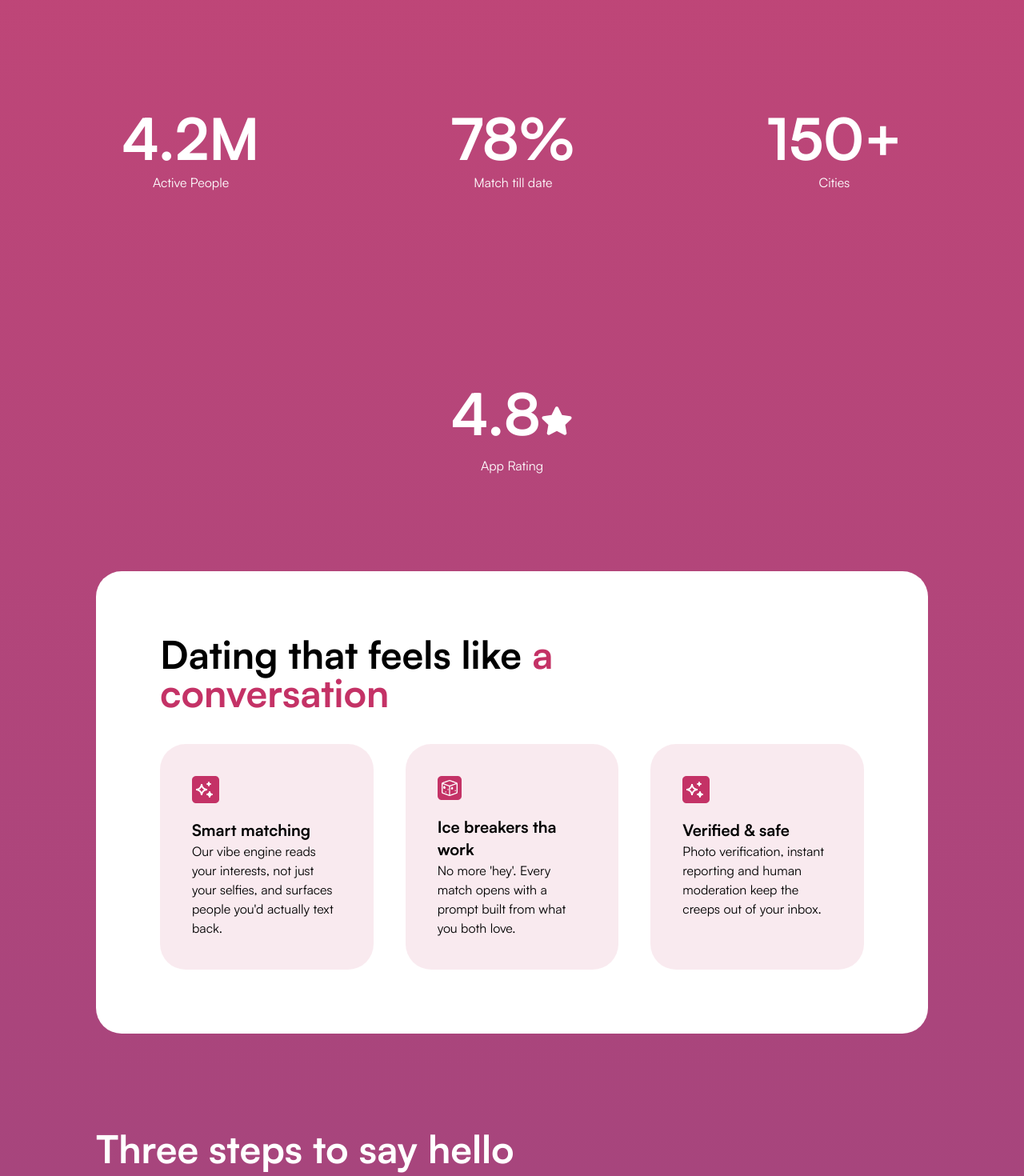
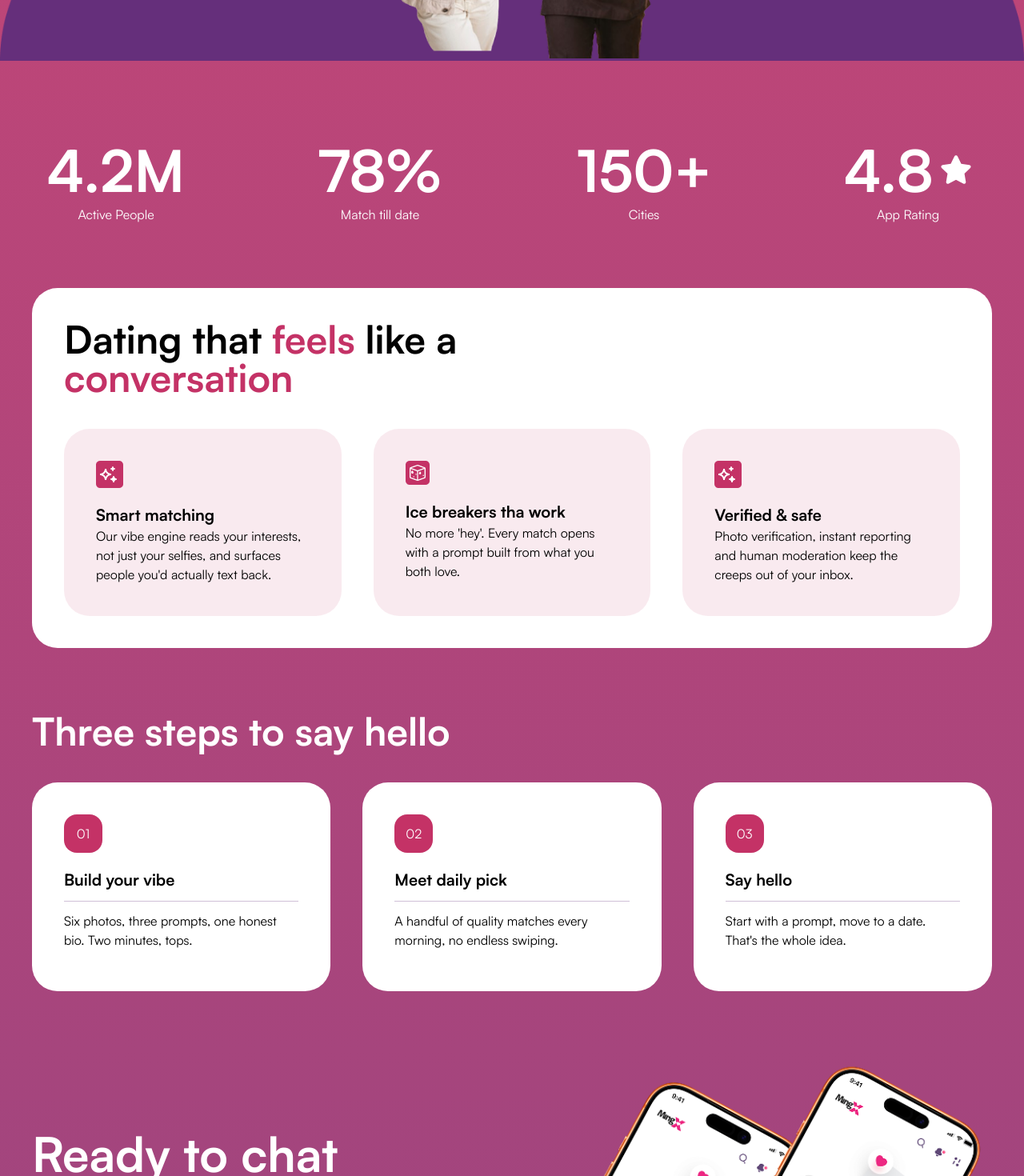
Before and after one commit to Delusumbo/MingX, a React (Vite) app: page / in a window 1280 px wide. Shown: the part 740-2210 px from the top of the page at 80% size. Built offline with nearby package versions, Linux system fonts and the light colour scheme.

Commit message:
home page design fixed

```diff
--- a/src/components/Layout.tsx
+++ b/src/components/Layout.tsx
@@ -244,7 +244,6 @@ export default function Layout() {
 			<Sidebar />
 
 			<main className="min-h-screen lg:ml-61.25">
-				<Header />
 
 				<div key={location.pathname}>
 					<Outlet />
--- a/src/pages/Home/Home.tsx
+++ b/src/pages/Home/Home.tsx
@@ -64,7 +64,7 @@ const Home = () => {
 
 				{/* Desktop Button */}
 				<div className="hidden lg:block">
-					<Link to='/login' className="rounded-xl bg-black px-5 py-4 text-xl text-white">
+					<Link to="/login" className="rounded-xl bg-black px-5 py-4 text-xl text-white">
 						Get Started
 					</Link>
 				</div>
@@ -109,7 +109,7 @@ const Home = () => {
 			</header>
 
 			{/* Hero */}
-			<section className="relative min-h-screen overflow-hidden">
+			<section className="relative min-h-screen overflow-hidden lg:h-200">
 				{/* Decorative dots */}
 				<div className="hidden lg:block">
 					<div className="absolute left-[8%] top-[20%] h-5 w-5 rounded-full bg-white" />
@@ -118,14 +118,14 @@ const Home = () => {
 					<img src={Heart} alt="" className="absolute right-[8%] top-[5%]" />
 
 					{/* Abstract line */}
-					<img src={AbstractLine} alt="" className="absolute right-[8%] top-[27%] z-10" />
+					<img src={AbstractLine} alt="" className="absolute right-[8%] top-[30%] z-10" />
 
 					{/* Profile card */}
-					<img src={ProfileCard} alt="" className="absolute right-[5%] top-[57%] z-30" />
+					<img src={ProfileCard} alt="" className="absolute right-[5%] top-[66%] z-30" />
 
 					{/* Right card */}
-					<img src={MessageCard} alt="" className="absolute right-[10%] top-[22%] z-30" />
-					<img src={View} alt="" className="absolute left-[10%] top-[22%] z-30" />
+					<img src={MessageCard} alt="" className="absolute right-[10%] top-[25%] z-30" />
+					<img src={View} alt="" className="absolute left-[10%] top-[30%] z-30" />
 				</div>
 
 				{/* Heading */}
@@ -142,40 +142,51 @@ const Home = () => {
 
 				{/* Bottom purple shape */}
 				<div className="hidden lg:block">
-					<img src={Purple} alt="" className="absolute bottom-50 left-0 w-full h-60  z-0" />
+					<img src={Purple} alt="" className="absolute top-125 left-0 w-full h-60  z-0" />
 				</div>
 
 				{/* People */}
-				<img src={People} alt="" className="absolute lg:bottom-50 left-1/2 z-20 -translate-x-1/2" />
+				<img
+					src={People}
+					alt=""
+					className="absolute lg:top-85 left-1/2 z-20 w-100 -translate-x-1/2"
+				/>
 			</section>
 
 			{/* Rating section */}
-			<section className="flex flex-wrap items-center justify-center gap-25 lg:gap-60 text-white">
-				<div>
-					<h3 className="text-7xl mb-2 font-bold">4.2M</h3>
-					<p className="text-center">Active People</p>
+			<section className="container mx-auto px-5 py-10">
+				<div className="grid grid-cols-1 gap-10 text-white sm:grid-cols-2 lg:grid-cols-4 lg:gap-20">
+					<div className="text-center">
+						<h3 className="mb-2 text-5xl font-bold lg:text-7xl">4.2M</h3>
+						<p>Active People</p>
 					</div>
-				<div>
-					<h3 className="text-7xl mb-2 font-bold">78%</h3>
-					<p className="text-center">Match till date</p>
+
+					<div className="text-center">
+						<h3 className="mb-2 text-5xl font-bold lg:text-7xl">78%</h3>
+						<p>Match till date</p>
 					</div>
-				<div>
-					<h3 className="text-7xl mb-2 font-bold">150+</h3>
-					<p className="text-center">Cities</p>
+
+					<div className="text-center">
+						<h3 className="mb-2 text-5xl font-bold lg:text-7xl">150+</h3>
+						<p>Cities</p>
 					</div>
-				<div>
-					<h3 className="text-7xl mb-2 font-bold">
+
+					<div className="text-center">
+						<h3 className="mb-2 flex items-center justify-center gap-2 text-5xl font-bold lg:text-7xl">
 							4.8
-						<FaStar className="text-white w-10 inline" />
+							<FaStar className="w-7 lg:w-10" />
 						</h3>
-					<p className="text-center">App Rating</p>
+						<p>App Rating</p>
+					</div>
 				</div>
 			</section>
 
 			{/* dating feels */}
-			<section className="mt-20 lg:m-30 rounded-4xl p-10 lg:p-20 bg-white">
+			<section className="container mx-auto px-10 py-10 ">
+				<div className="bg-white rounded-4xl p-10">
 					<h2 className="text-5xl font-bold text-black mb-10 w-full lg:w-125">
-					Dating that feels like <span className="text-[#C43266]">a conversation</span>
+						Dating that <span className="text-[#C43266]">feels</span> like a{" "}
+						<span className="text-[#C43266]">conversation</span>
 					</h2>
 					<div className="grid grid-cols-1 gap-10 md:grid-cols-2 lg:grid-cols-3 w-full">
 						<div className="bg-[#C432661A] rounded-4xl p-10">
@@ -208,10 +219,12 @@ const Home = () => {
 							</div>
 						</div>
 					</div>
+				</div>
 			</section>
 
 			{/* steps */}
-			<section className="mx-10 my-20 lg:m-30 rounded-4xl">
+			<section className="container mx-auto p-10">
+				<div className="rounded-4xl">
 					<h3 className="text-5xl font-bold text-white mb-10">Three steps to say hello</h3>
 					<div className="grid grid-cols-1 gap-10 md:grid-cols-2 lg:grid-cols-3">
 						<div className="bg-white rounded-4xl p-10">
@@ -221,7 +234,9 @@ const Home = () => {
 							<div className="mt-5">
 								<h3 className="text-xl font-bold text-black my-3">Build your vibe</h3>
 								<hr className="text-[#652F7B4D]" />
-							<p className="my-3">Six photos, three prompts, one honest bio. Two minutes, tops.</p>
+								<p className="my-3">
+									Six photos, three prompts, one honest bio. Two minutes, tops.
+								</p>
 							</div>
 						</div>
 						<div className="bg-white rounded-4xl p-10">
@@ -247,10 +262,12 @@ const Home = () => {
 							</div>
 						</div>
 					</div>
+				</div>
 			</section>
 
 			{/* ready to chat */}
-			<section className="lg:m-30 p-10 lg:p-20 flex flex-col items-center justify-between gap-10 lg:flex-row">
+			<section className="container mx-auto p-10">
+				<div className="flex flex-col items-center justify-between gap-10 lg:flex-row">
 					<div>
 						<h3 className="text-6xl font-bold text-white mb-10">Ready to chat now?</h3>
 						<p className="w-full lg:w-125 mb-10 text-white">
@@ -265,6 +282,7 @@ const Home = () => {
 					</div>
 					<div className="">
 						<img src={Chat} alt="" className="w-full" />
+					</div>
 				</div>
 			</section>
 
@@ -306,7 +324,7 @@ const Home = () => {
 								src={Aussie}
 								alt=""
 								className="
-          absolute right-0 bottom-65 lg:bottom-125 z-20
+          absolute right-0 bottom-65 lg:bottom-77.5 z-20
           w-25
         "
 							/>
@@ -316,7 +334,7 @@ const Home = () => {
 								src={Spain}
 								alt=""
 								className="
-          absolute top-65 lg:top-125 left-0 z-20
+          absolute top-65 lg:top-77.5 left-0 z-20
           w-25
         "
 							/>
@@ -366,7 +384,7 @@ const Home = () => {
 								src={Canada}
 								alt=""
 								className="
-          absolute right-0 bottom-65 lg:bottom-125 z-20
+          absolute right-0 bottom-65 lg:bottom-77.5 z-20
           w-25
         "
 							/>
@@ -376,7 +394,7 @@ const Home = () => {
 								src={Swede}
 								alt=""
 								className="
-          absolute bottom-65 lg:top-125 left-0 z-20
+          absolute bottom-65 lg:top-77.5 left-0 z-20
           w-25
         "
 							/>
@@ -426,7 +444,7 @@ const Home = () => {
 								src={USA}
 								alt=""
 								className="
-          absolute right-0 bottom-65 lg:bottom-125 z-20
+          absolute right-0 bottom-65 lg:bottom-77.5 z-20
           w-25
         "
 							/>
@@ -436,7 +454,7 @@ const Home = () => {
 								src={Mexico}
 								alt=""
 								className="
-          absolute top-65 lg:top-125 left-0 z-20
+          absolute top-65 lg:top-77.5 left-0 z-20
           w-25
         "
 							/>
@@ -630,7 +648,6 @@ const Home = () => {
 						</ul>
 					</div>
 				</div>
-
 			</footer>
 		</div>
 	);
```
Lines whose indentation alone changed are shown as unchanged.
